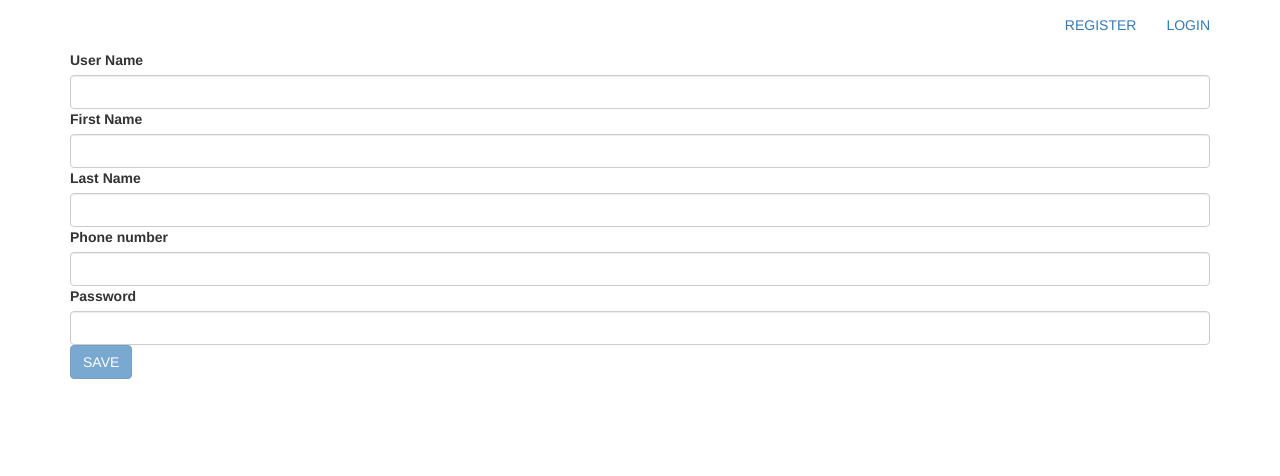
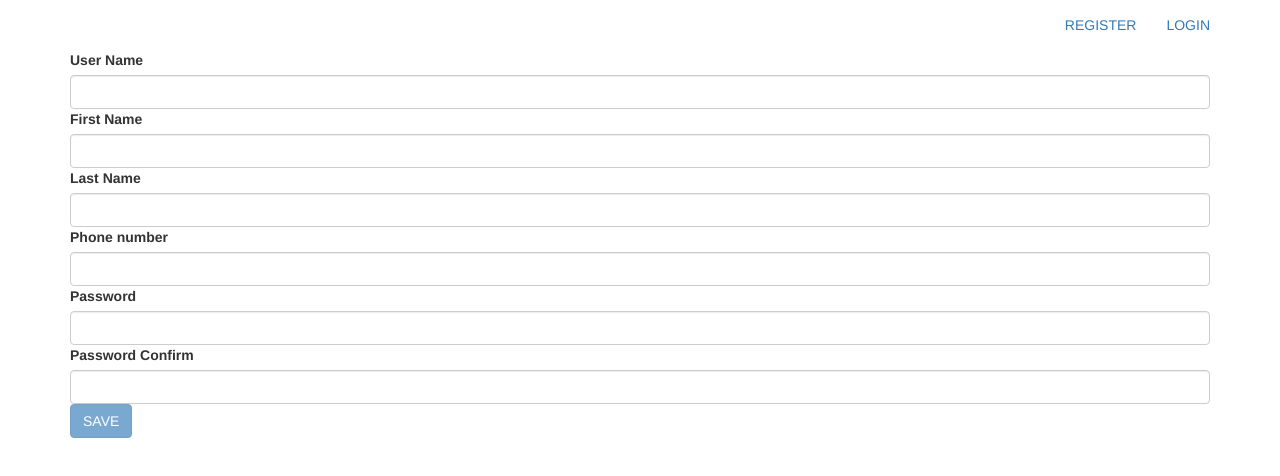
Before and after one commit to sigitamo/projektas-tlsfts, an Angular app: page /registration in a window 1280 px wide. Shown: the top 476 px of the page. Built offline with nearby package versions, Linux system fonts and the light colour scheme.

Commit message:
validators

```diff
--- a/src/app/registration/registration.component.html
+++ b/src/app/registration/registration.component.html
@@ -57,7 +57,22 @@
         #password=ngModel
         required
         minlength="6">
-
+      <label for="passwordConfirm">Password Confirm</label>
+      <input
+          type="password"
+          id="passwordConfirm"
+          class="form-control"
+          ngModel
+          passwordConfirm
+          name="passwordConfirm"
+          #passwordConfirm=ngModel
+          required
+          minlength="6">
+          <span
+          *ngIf="!password.value === passwordConfirm.value"
+          class="help-block">
+              mismatch
+          </span>
       <button class="btn btn-primary" type="submit" [disabled]="!f.valid">SAVE</button>
 
     </form>
--- a/src/app/registration/registration.component.ts
+++ b/src/app/registration/registration.component.ts
@@ -1,5 +1,5 @@
 import { Component, OnInit } from '@angular/core';
-import { NgForm, FormGroup } from '@angular/forms';
+import { NgForm, FormGroup, Validators, FormControl } from '@angular/forms';
 import { HttpClient, HttpParams } from '@angular/common/http';
 
 @Component({
@@ -8,7 +8,7 @@ import { HttpClient, HttpParams } from '@angular/common/http';
   styleUrls: ['./registration.component.css']
 })
 export class RegistrationComponent implements OnInit {
-// userForm: FormGroup; - Šis priklausys Validators
+
 results: string[];
 
 
@@ -20,12 +20,24 @@ results: string[];
 
   onRegistered(form: NgForm) {
     console.log('SUBMIT');
-    const username = form.value.username;
-    const firstname = form.value.firstname;
-    const lastname = form.value.lastname;
-    const phonenumber = form.value.phonenumber;
-    const password = form.value.password;
-    console.log(form);
+    const formUser = new FormGroup({
+      username: new FormControl(form.value.username, Validators.minLength(3)),
+      firstname: new FormControl (form.value.firstname, Validators.minLength(3)),
+      lastname: new FormControl(form.value.lastname, Validators.minLength(3)),
+      phonenumber: new FormControl(form.value.phonenumber, Validators.minLength(8)),
+      password: new FormControl(form.value.password, Validators.minLength(6)),
+      passwordConfirm: new FormControl(form.value.passwordConfirm, Validators.minLength(6))
+    }, passwordMatchValidator);
+    function passwordMatchValidator(g: FormGroup) {
+      return g.get('password').value === g.get('passwordConfirm').value ? null : {'mismatch': true};
+  }
+
+    // const username = form.value.username;
+    // const firstname = form.value.firstname;
+    // const lastname = form.value.lastname;
+    // const phonenumber = form.value.phonenumber;
+    // const password = form.value.password;
+    console.log(formUser);
     this.httpClient.post('', null, {
       params: new HttpParams().set('input', '123'),
     })
@@ -39,8 +51,5 @@ results: string[];
 
     // form.reset();
   }
-// čia reikia atlikti validators
-  // onRegisteredUser() {
-  //   <FormArray>this.userForm.get('users')
-  // }
+
 }
```
